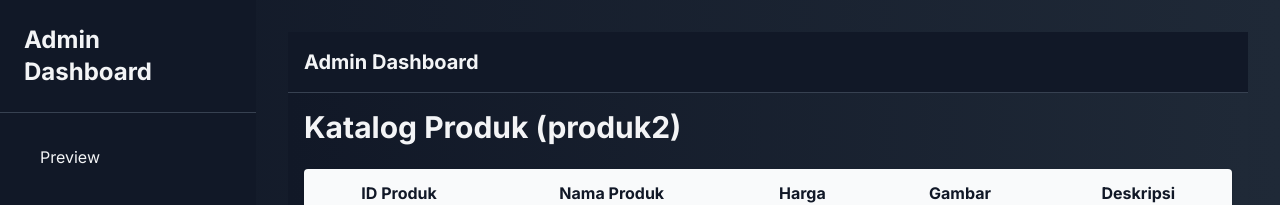
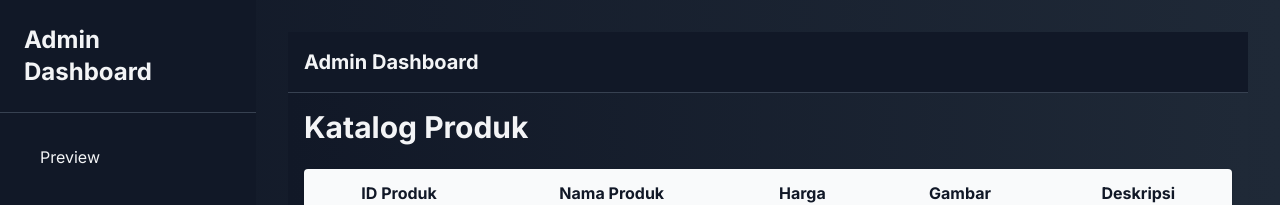
Before and after one commit to tampanberani777/nextjs-dashboard, a Next.js app: page /admin/produk in a window 1280 px wide. Shown: the top 205 px of the page. Built offline with nearby package versions, Linux system fonts and the light colour scheme; no server answers; the database is empty; a web font is replaced by a local one.

Commit message:
Update page.tsx

```diff
--- a/app/admin/produk/page.tsx
+++ b/app/admin/produk/page.tsx
@@ -9,7 +9,7 @@ export default async function ProdukPage() {
 
   return (
     <div>
-      <h1 className="text-3xl font-bold mb-6">Katalog Produk (produk2)</h1>
+      <h1 className="text-3xl font-bold mb-6">Katalog Produk </h1>
       <div className="overflow-x-auto bg-white rounded shadow">
         <table className="min-w-full divide-y divide-gray-200 text-gray-900">
           <thead className="bg-gray-50">
```
